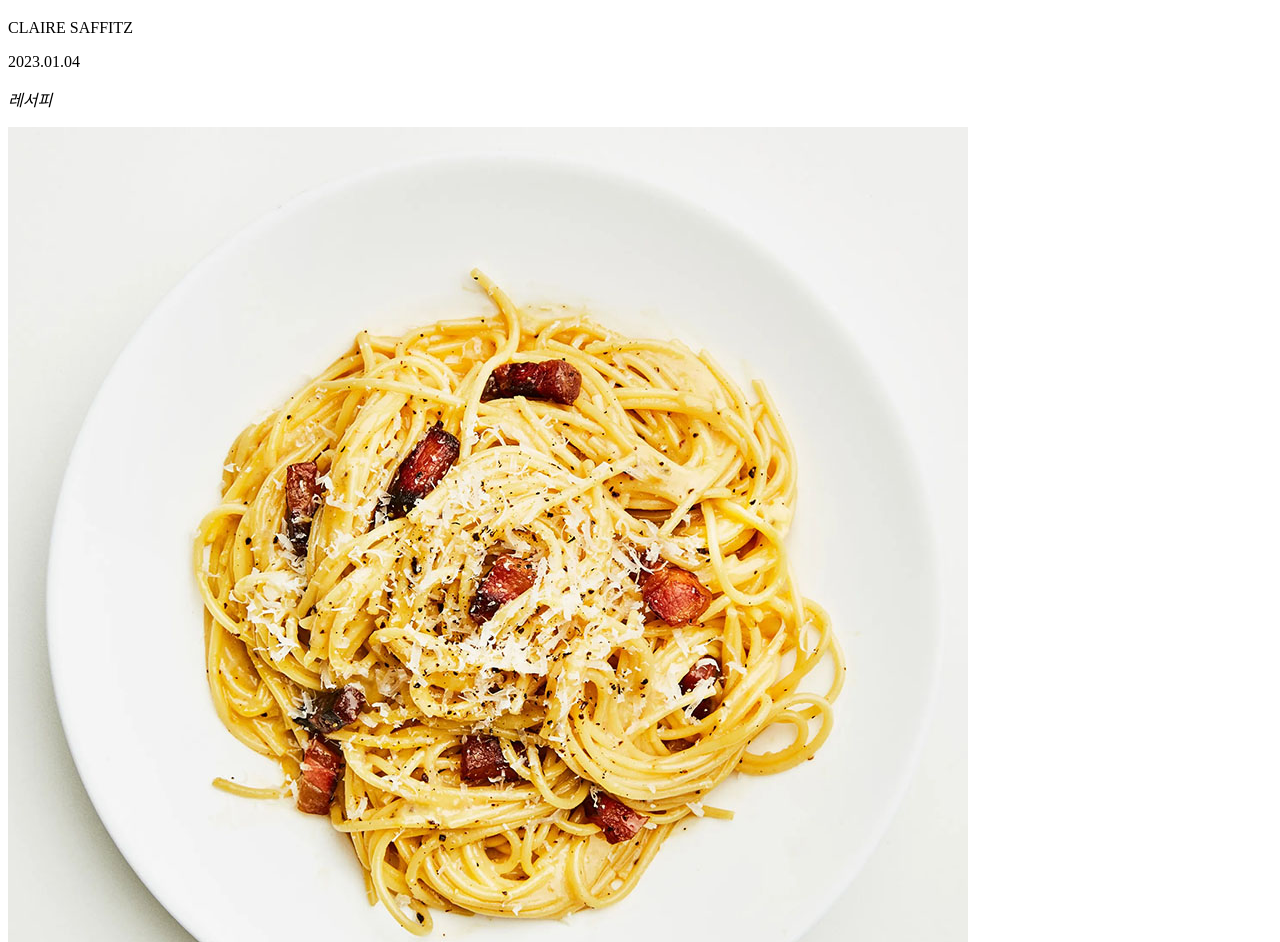
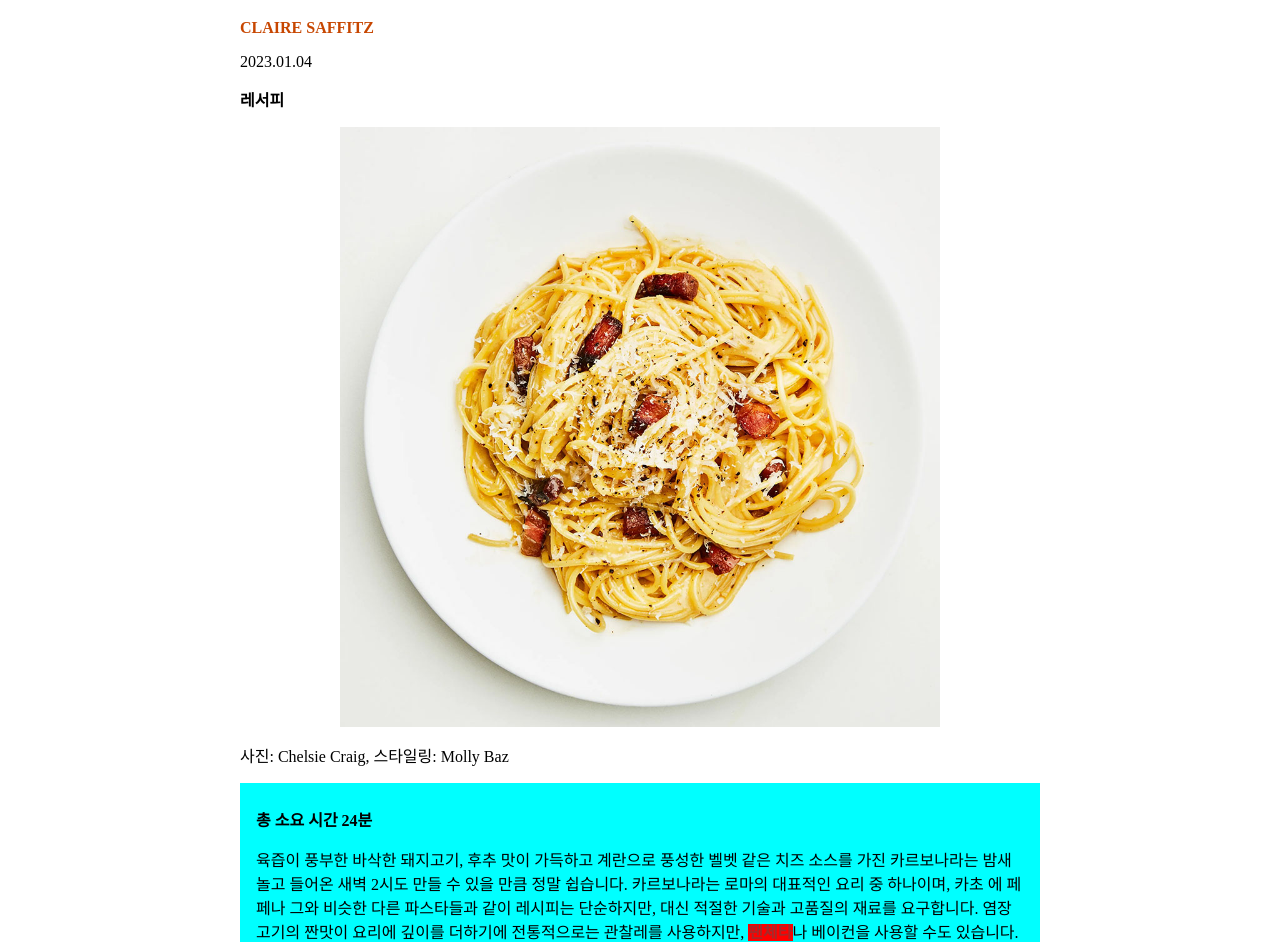
Before and after one commit to yangseoyoon/WMD241_202220299, a plain HTML site: page src/w4/index.html in a window 1280 px wide. Shown: the part 70-1012 px from the top of the page. Drawn offline with Linux system fonts and the light colour scheme.

Commit message:
4주차 수업 내용

```diff
--- a/src/w4/index.html
+++ b/src/w4/index.html
@@ -5,47 +5,56 @@
     <meta name="viewport" content="width=device-width, initial-scale=1.0" />
     <title>Pasta Carbonara</title>
   </head>
-  <body>
+  <body style="max-width: 800px; margin-inline: auto">
     <h1>카르보나라</h1>
-    <p><stong>CLAIRE SAFFITZ</stong></p>
+    <p>
+      <stong style="font-weight: 700; color: #c74600">CLAIRE SAFFITZ</stong>
+    </p>
     <p>2023.01.04</p>
-    <p><em>레서피</em></p>
+    <p><em style="font-style: normal; font-weight: 700">레서피</em></p>
     <img
       src="../../assets/pasta-carbonara.jpg"
       alt="흰 접시 위에 담긴 카르보나라 파스타 관찰레가 같이 버무려져있다"
+      style="max-width: 600px; margin-inline: auto; display: block"
     />
     <p>사진: Chelsie Craig, 스타일링: Molly Baz</p>
+    <div
+      style="background-color: aqua; padding-inline: 16px; padding-block: 8px"
+    >
       <p><strong>총 소요 시간 24분</strong></p>
       <p>
         육즙이 풍부한 바삭한 돼지고기, 후추 맛이 가득하고 계란으로 풍성한 벨벳
         같은 치즈 소스를 가진 카르보나라는 밤새 놀고 들어온 새벽 2시도 만들 수
         있을 만큼 정말 쉽습니다. 카르보나라는 로마의 대표적인 요리 중 하나이며,
-      카초 에 페페나 그와 비슷한 다른 파스타들과 같이 레시피는 단순하지만, 대신
-      적절한 기술과 고품질의 재료를 요구합니다. 염장 고기의 짠맛이 요리에 깊이를
-      더하기에 전통적으로는 관찰레를 사용하지만, 팬체타나 베이컨을 사용할 수도
-      있습니다. 계란 노른자는 카르보나라 소스에 윤기나는 텍스쳐와 황금빛을
-      더합니다. 가능하면 신선한 농장에서 산 신선한 계란을 선택하세요. 치즈와
-      파스타에 관해서는 조금 더 많은 비용을 투자하는 것이 좋습니다. 로마노
-      치즈나 진짜 파르미지아노 레지아노, 그리고 좋은 스파게티나 부카티니 혹은
-      리가토니를 사세요.
+        카초 에 페페나 그와 비슷한 다른 파스타들과 같이 레시피는 단순하지만,
+        대신 적절한 기술과 고품질의 재료를 요구합니다. 염장 고기의 짠맛이 요리에
+        깊이를 더하기에 전통적으로는 관찰레를 사용하지만,
+        <span style="font-weight: 900; color: brown; background-color: red"
+          >팬체타</span
+        >나 베이컨을 사용할 수도 있습니다. 계란 노른자는 카르보나라 소스에
+        윤기나는 텍스쳐와 황금빛을 더합니다. 가능하면 신선한 농장에서 산 신선한
+        계란을 선택하세요. 치즈와 파스타에 관해서는 조금 더 많은 비용을 투자하는
+        것이 좋습니다. 로마노 치즈나 진짜 파르미지아노 레지아노, 그리고 좋은
+        스파게티나 부카티니 혹은 리가토니를 사세요.
       </p>
       <p>
         기술에 대해 한 마디: 어떤 카르보나라 레시피던지 크리미한 소스 특유의
         윤기나는 광택을 얻기 위해서는 정확한 시간과 온도에 재료를 첨가하는 것이
         중요합니다. 면수를 ¼컵씩 계란 믹스에 섞고, 파스타에 추가하기 전에 불을
-      끄면 노른자를 과도하게 익히지 않고도 윤기 나는 유화된 소스로 모든 것을 잘
-      섞을 수 있습니다. 그 이후에는 모든 것을 빠르게 섞고 필요에 따라 소스를
-      묽게 만들기 위해 더 많은 면수을 추가하세요.
+        끄면 노른자를 과도하게 익히지 않고도 윤기 나는 유화된 소스로 모든 것을
+        잘 섞을 수 있습니다. 그 이후에는 모든 것을 빠르게 섞고 필요에 따라
+        소스를 묽게 만들기 위해 더 많은 면수을 추가하세요.
       </p>
       <p>
         저녁 식사 때는 이 파스타 요리를 샐러드와 함께 제공하는 것이 좋지만, 밤새
         놀고 난 뒤라면 그저 포크를 집어 파스타만 먹어도 됩니다.
       </p>
       <p>
-      본 앱티트에 표시된 모든 제품은 편집자가 협찬을 받지 않고 독립적으로 선택한
-      것입니다. 그러나 아래의 소매 링크를 통해 구매해주신다면 저희가 수수료를
-      받기에 도움이 됩니다.
+        본 앱티트에 표시된 모든 제품은 편집자가 협찬을 받지 않고 독립적으로
+        선택한 것입니다. 그러나 아래의 소매 링크를 통해 구매해주신다면 저희가
+        수수료를 받기에 도움이 됩니다.
       </p>
+    </div>
     <h2>재료</h2>
     <p>4인분기준</p>
     <table>
```
Also changed, not shown: index.html (+1 -0 lines), src/w4/w4-2.html (added, +40 -0 lines). Lines whose indentation alone changed are shown as unchanged.
